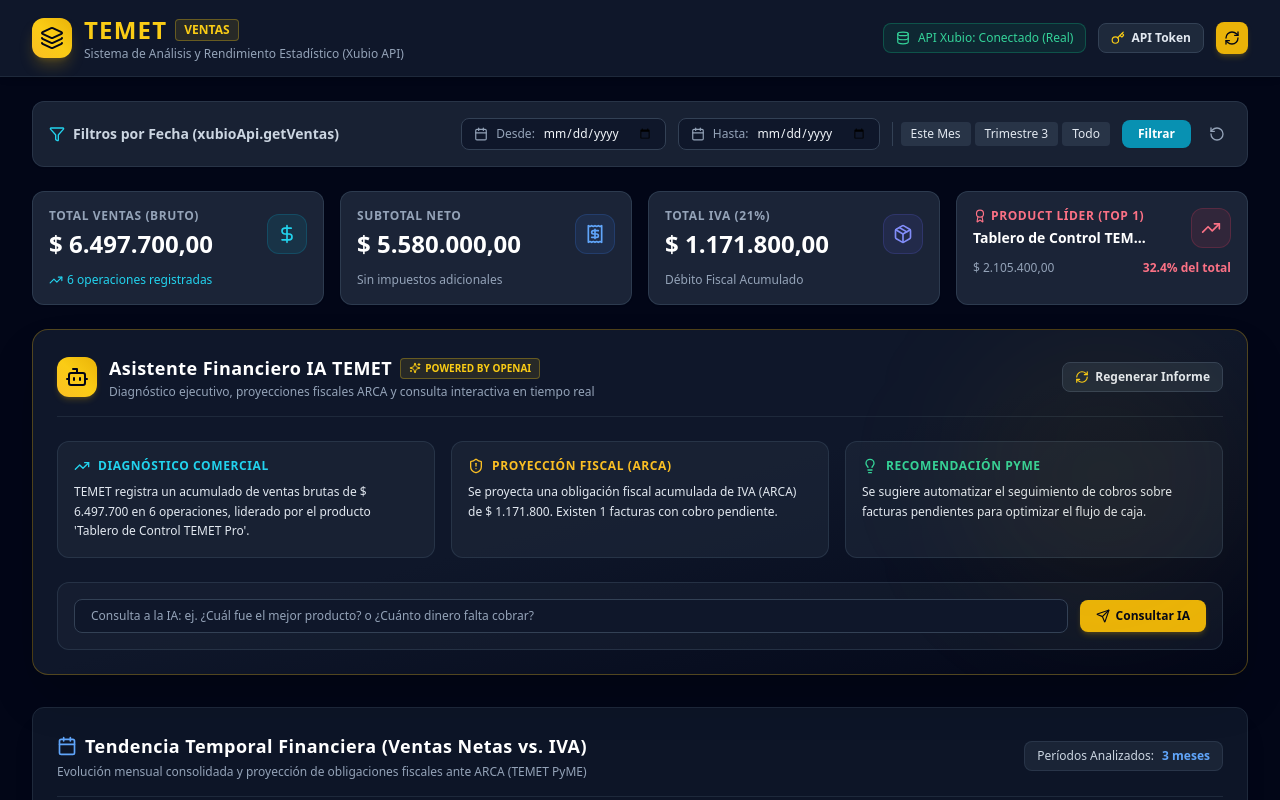
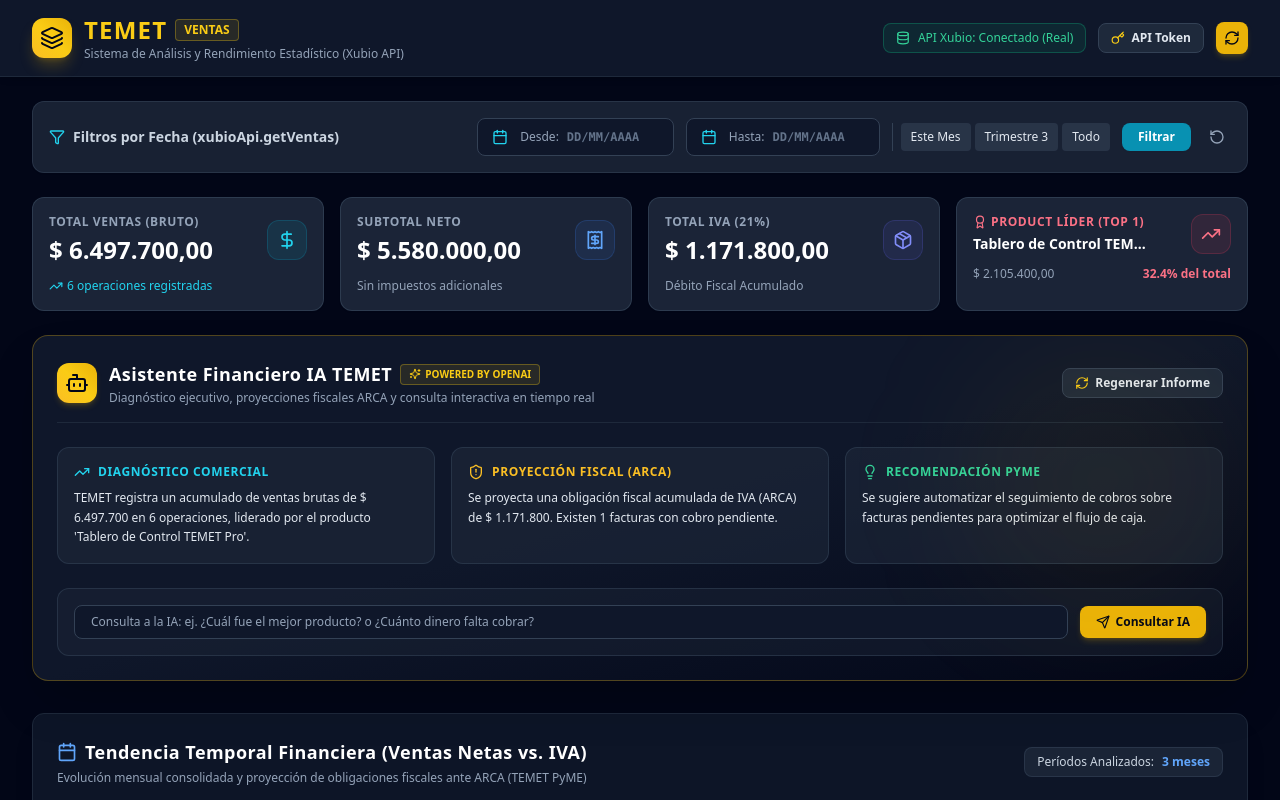
Before and after one commit to cpgalloni-dotcom/VENTAS-TEMET-XUBIO, a React (Vite) app: page / in a window 1280 px wide. Shown: the top 800 px of the page. Built offline with nearby package versions, Linux system fonts and the light colour scheme; no server answers.

Commit message:
Add dual date picker with interactive almanac calendar icon and manual DD/MM/YYYY text input

```diff
--- a/src/components/FilterBar.jsx
+++ b/src/components/FilterBar.jsx
@@ -1,5 +1,87 @@
-import React from 'react';
+import React, { useRef, useMemo } from 'react';
 import { Calendar, Filter, RotateCcw } from 'lucide-react';
+
+/**
+ * Componente de entrada de fecha dual:
+ * 1. Permite tipear manualmente la fecha en formato DD/MM/AAAA o YYYY-MM-DD.
+ * 2. Muestra un botón con ícono de Almanaque interactivo que despliega el calendario visual al hacer clic.
+ */
+function DateInputWithPicker({ label, value, onChange }) {
+  const dateInputRef = useRef(null);
+
+  // Convierte 'YYYY-MM-DD' a 'DD/MM/AAAA' para mostrar al usuario en formato argentino
+  const displayValue = useMemo(() => {
+    if (!value) return '';
+    if (/^\d{4}-\d{2}-\d{2}$/.test(value)) {
+      const [y, m, d] = value.split('-');
+      return `${d}/${m}/${y}`;
+    }
+    return value;
+  }, [value]);
+
+  const handleTextChange = (e) => {
+    const val = e.target.value;
+
+    // Si se tipea en formato DD/MM/AAAA o DD-MM-AAAA
+    if (/^\d{2}[\/\-]\d{2}[\/\-]\d{4}$/.test(val)) {
+      const [d, m, y] = val.split(/[\/\-]/);
+      onChange(`${y}-${m}-${d}`);
+    } else {
+      onChange(val);
+    }
+  };
+
+  const handleNativeDateChange = (e) => {
+    if (e.target.value) {
+      onChange(e.target.value);
+    }
+  };
+
+  const handleOpenPicker = () => {
+    if (dateInputRef.current) {
+      if (typeof dateInputRef.current.showPicker === 'function') {
+        dateInputRef.current.showPicker();
+      } else {
+        dateInputRef.current.focus();
+        dateInputRef.current.click();
+      }
+    }
+  };
+
+  return (
+    <div className="flex items-center space-x-2 bg-slate-900 border border-slate-700 hover:border-slate-600 focus-within:border-cyan-400 rounded-lg px-2.5 py-1.5 text-xs transition-colors relative">
+      {/* Botón de Almanaque Interactivo */}
+      <button
+        type="button"
+        onClick={handleOpenPicker}
+        className="p-1 text-cyan-400 hover:text-cyan-300 hover:bg-slate-800 rounded transition-colors flex items-center justify-center shrink-0"
+        title="Clic para abrir Almanaque y seleccionar fecha"
+      >
+        <Calendar className="w-4 h-4" />
+      </button>
+
+      <span className="text-slate-400 font-medium select-none">{label}:</span>
+
+      {/* Entrada de Texto Editable Manualmente (DD/MM/AAAA) */}
+      <input
+        type="text"
+        placeholder="DD/MM/AAAA"
+        value={displayValue}
+        onChange={handleTextChange}
+        className="bg-transparent text-slate-100 placeholder-slate-500 focus:outline-none text-xs w-24 font-mono font-semibold"
+      />
+
+      {/* Input de Fecha Nativo Oculto para disparar el Almanaque Calendario */}
+      <input
+        ref={dateInputRef}
+        type="date"
+        value={/^\d{4}-\d{2}-\d{2}$/.test(value) ? value : ''}
+        onChange={handleNativeDateChange}
+        className="absolute inset-0 opacity-0 w-0 h-0 pointer-events-none"
+      />
+    </div>
+  );
+}
 
 export default function FilterBar({ fechaDesde, fechaHasta, setFechaDesde, setFechaHasta, onApplyFilter, onReset }) {
 
@@ -31,56 +113,46 @@
         </div>
 
         <div className="flex flex-wrap items-center gap-3">
-          {/* Fecha Desde */}
-          <div className="flex items-center space-x-2 bg-slate-900 border border-slate-700 rounded-lg px-3 py-1.5 text-xs">
-            <Calendar className="w-3.5 h-3.5 text-slate-400" />
-            <span className="text-slate-400">Desde:</span>
-            <input
-              type="date"
-              value={fechaDesde}
-              onChange={(e) => setFechaDesde(e.target.value)}
-              className="bg-transparent text-slate-100 focus:outline-none focus:ring-0 text-xs"
-            />
-          </div>
+          {/* Fecha Desde con Almanaque + Tipeado Manual */}
+          <DateInputWithPicker
+            label="Desde"
+            value={fechaDesde}
+            onChange={setFechaDesde}
+          />
 
-          {/* Fecha Hasta */}
-          <div className="flex items-center space-x-2 bg-slate-900 border border-slate-700 rounded-lg px-3 py-1.5 text-xs">
-            <Calendar className="w-3.5 h-3.5 text-slate-400" />
-            <span className="text-slate-400">Hasta:</span>
-            <input
-              type="date"
-              value={fechaHasta}
-              onChange={(e) => setFechaHasta(e.target.value)}
-              className="bg-transparent text-slate-100 focus:outline-none focus:ring-0 text-xs"
-            />
-          </div>
+          {/* Fecha Hasta con Almanaque + Tipeado Manual */}
+          <DateInputWithPicker
+            label="Hasta"
+            value={fechaHasta}
+            onChange={setFechaHasta}
+          />
 
-          {/* Presets */}
+          {/* Presets de Períodos Rápidos */}
           <div className="flex items-center space-x-1 border-l border-slate-700 pl-2">
             <button
               onClick={() => setPresetPeriod('month')}
-              className="px-2.5 py-1 text-xs rounded bg-slate-700/60 hover:bg-slate-700 text-slate-200 transition-colors"
+              className="px-2.5 py-1.5 text-xs rounded bg-slate-700/60 hover:bg-slate-700 text-slate-200 font-medium transition-colors"
             >
               Este Mes
             </button>
             <button
               onClick={() => setPresetPeriod('q3')}
-              className="px-2.5 py-1 text-xs rounded bg-slate-700/60 hover:bg-slate-700 text-slate-200 transition-colors"
+              className="px-2.5 py-1.5 text-xs rounded bg-slate-700/60 hover:bg-slate-700 text-slate-200 font-medium transition-colors"
             >
               Trimestre 3
             </button>
             <button
               onClick={() => setPresetPeriod('all')}
-              className="px-2.5 py-1 text-xs rounded bg-slate-700/60 hover:bg-slate-700 text-slate-200 transition-colors"
+              className="px-2.5 py-1.5 text-xs rounded bg-slate-700/60 hover:bg-slate-700 text-slate-200 font-medium transition-colors"
             >
               Todo
             </button>
           </div>
 
-          {/* Actions */}
+          {/* Botones de Acción */}
           <button
             onClick={onApplyFilter}
-            className="px-4 py-1.5 rounded-lg text-xs font-semibold bg-cyan-600 hover:bg-cyan-500 text-white transition-colors shadow-sm"
+            className="px-4 py-1.5 rounded-lg text-xs font-bold bg-cyan-600 hover:bg-cyan-500 text-white transition-colors shadow-sm"
           >
             Filtrar
           </button>
```
